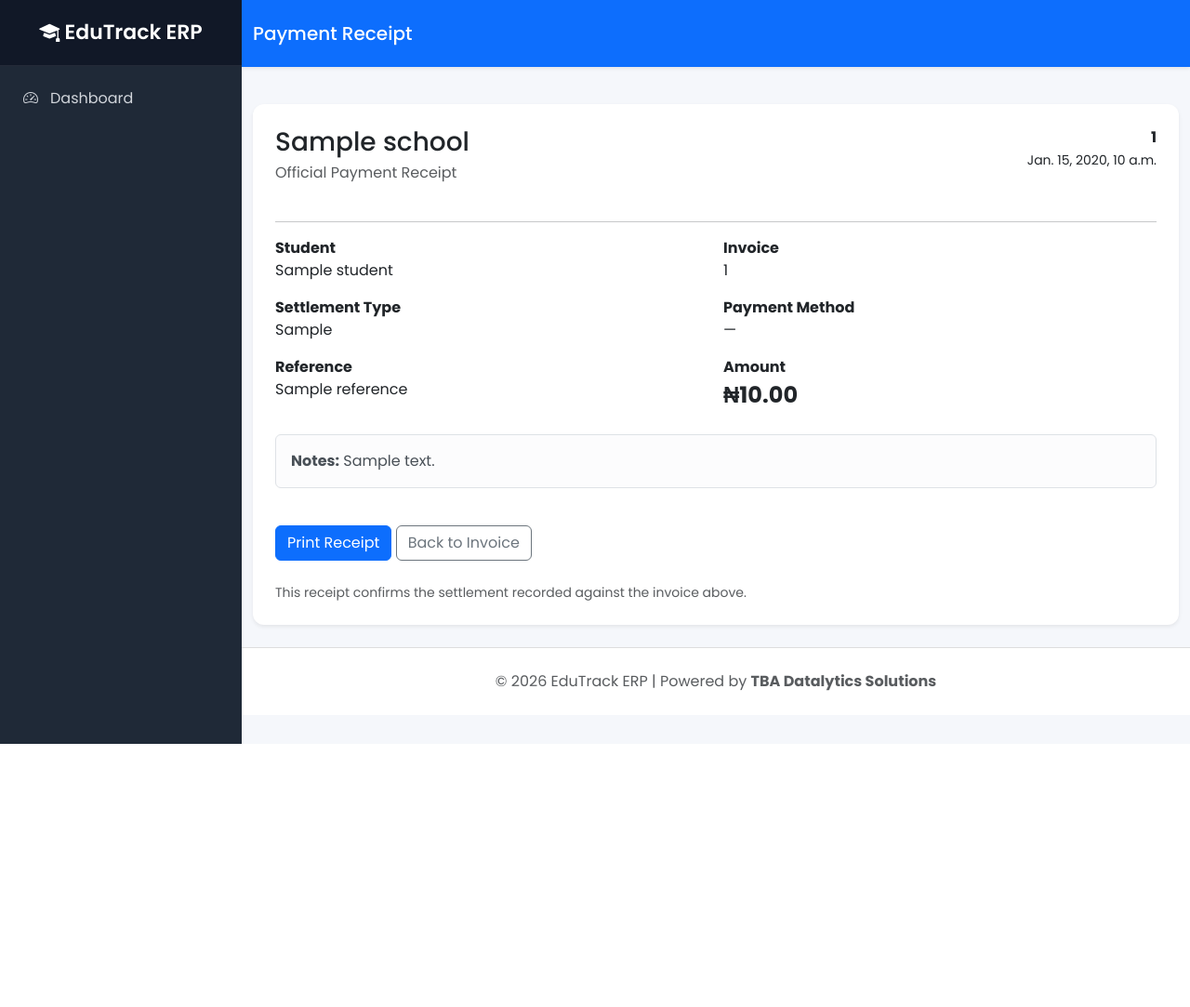
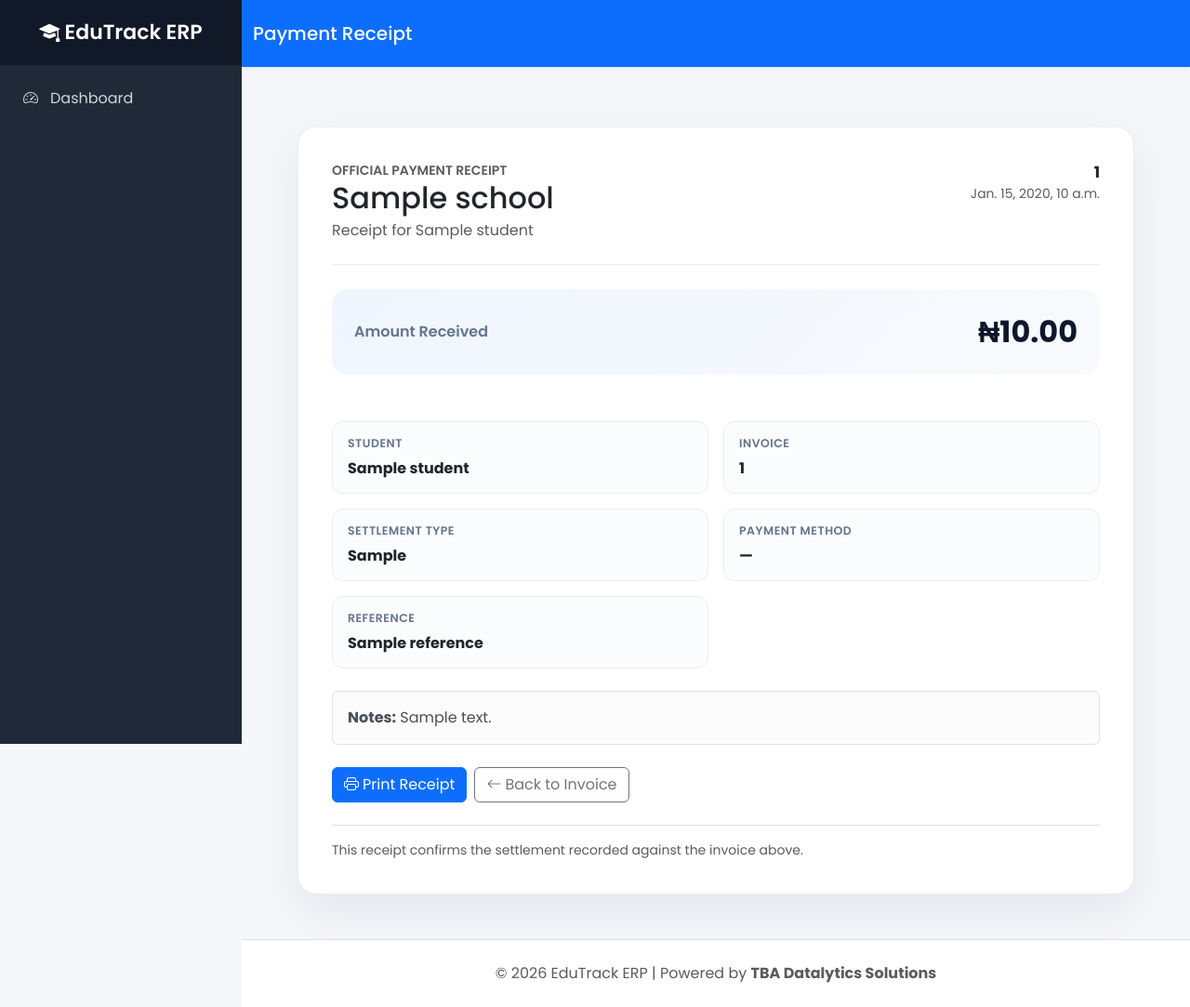
Before and after one commit to TBADatalyticsSolutions/EduTrack-ERP, a Django app: template templates/finance/payment_receipt.html in a window 1280 px wide. Shown: the whole page at 93% size. Before the commit the page ends 800 px from the top, so only its background shows below. Run offline with Django 3.2, Linux system fonts and the light colour scheme; the template is opened without the code that fills it: most values are stand-ins (such as "Sample title", 1, 10 or a date in 2020).

Commit message:
style(finance): improve printable payment receipt

```diff
--- a/templates/finance/payment_receipt.html
+++ b/templates/finance/payment_receipt.html
@@ -2,22 +2,61 @@
 {% block title %}Receipt {{ receipt_number }}{% endblock %}
 {% block page_title %}Payment Receipt{% endblock %}
 {% block content %}
-<div class="card shadow-sm border-0 p-4" id="receipt">
-  <div class="d-flex justify-content-between align-items-start mb-4">
-    <div><h3 class="mb-1">{{ school.name|default:school }}</h3><div class="text-muted">Official Payment Receipt</div></div>
-    <div class="text-end"><div class="fw-bold">{{ receipt_number }}</div><small>{{ payment.payment_date }}</small></div>
+<div class="container-fluid py-4">
+  <div class="receipt-shell mx-auto">
+    <div class="receipt-head">
+      <div>
+        <div class="small text-uppercase text-muted fw-semibold">Official Payment Receipt</div>
+        <h2 class="mb-1">{{ school.name|default:school }}</h2>
+        <div class="text-muted">Receipt for {{ payment.invoice.student }}</div>
+      </div>
+      <div class="text-end">
+        <div class="receipt-number">{{ receipt_number }}</div>
+        <div class="small text-muted">{{ payment.payment_date }}</div>
+      </div>
+    </div>
+
+    <div class="receipt-amount">
+      <span>Amount Received</span>
+      <strong>₦{{ payment.amount|floatformat:2 }}</strong>
+    </div>
+
+    <div class="row g-3 py-4">
+      <div class="col-md-6"><div class="receipt-field"><span>Student</span><strong>{{ payment.invoice.student }}</strong></div></div>
+      <div class="col-md-6"><div class="receipt-field"><span>Invoice</span><strong>{{ payment.invoice.invoice_number }}</strong></div></div>
+      <div class="col-md-6"><div class="receipt-field"><span>Settlement Type</span><strong>{{ payment.get_settlement_type_display }}</strong></div></div>
+      <div class="col-md-6"><div class="receipt-field"><span>Payment Method</span><strong>{{ payment.get_payment_method_display|default:"—" }}</strong></div></div>
+      <div class="col-md-6"><div class="receipt-field"><span>Reference</span><strong>{{ payment.reference|default:"—" }}</strong></div></div>
+    </div>
+
+    {% if payment.notes %}
+      <div class="alert alert-light border mb-4"><strong>Notes:</strong> {{ payment.notes }}</div>
+    {% endif %}
+
+    <div class="d-flex flex-wrap gap-2 d-print-none">
+      <button class="btn btn-primary" onclick="window.print()"><i class="bi bi-printer me-1"></i>Print Receipt</button>
+      {% if portal_view %}
+        <a class="btn btn-outline-secondary" href="{% url 'portal-dashboard' %}"><i class="bi bi-arrow-left me-1"></i>Back to Portal</a>
+      {% else %}
+        <a class="btn btn-outline-secondary" href="{% url 'finance:invoice-detail' payment.invoice.pk %}"><i class="bi bi-arrow-left me-1"></i>Back to Invoice</a>
+      {% endif %}
+    </div>
+
+    <div class="text-muted small mt-4 pt-3 border-top">
+      This receipt confirms the settlement recorded against the invoice above.
+    </div>
   </div>
-  <hr>
-  <div class="row g-3 mb-4">
-    <div class="col-md-6"><strong>Student</strong><div>{{ payment.invoice.student }}</div></div>
-    <div class="col-md-6"><strong>Invoice</strong><div>{{ payment.invoice.invoice_number }}</div></div>
-    <div class="col-md-6"><strong>Settlement Type</strong><div>{{ payment.get_settlement_type_display }}</div></div>
-    <div class="col-md-6"><strong>Payment Method</strong><div>{{ payment.get_payment_method_display|default:"—" }}</div></div>
-    <div class="col-md-6"><strong>Reference</strong><div>{{ payment.reference|default:"—" }}</div></div>
-    <div class="col-md-6"><strong>Amount</strong><div class="fs-4 fw-bold">₦{{ payment.amount|floatformat:2 }}</div></div>
-  </div>
-  {% if payment.notes %}<div class="alert alert-light border"><strong>Notes:</strong> {{ payment.notes }}</div>{% endif %}
-  <div class="mt-4 d-print-none"><button class="btn btn-primary" onclick="window.print()">Print Receipt</button> <a class="btn btn-outline-secondary" href="{% url 'finance:invoice-detail' payment.invoice.pk %}">Back to Invoice</a></div>
-  <div class="text-muted small mt-4">This receipt confirms the settlement recorded against the invoice above.</div>
 </div>
 {% endblock %}
+
+{% block extra_css %}
+<style>
+.receipt-shell{max-width:900px;background:#fff;border-radius:20px;padding:36px;box-shadow:0 18px 50px rgba(15,23,42,.08);border:1px solid #e8edf4}
+.receipt-head{display:flex;justify-content:space-between;gap:24px;align-items:flex-start;padding-bottom:24px;border-bottom:1px solid #e8edf4}
+.receipt-number{font-weight:700;font-size:1.05rem}
+.receipt-amount{margin:26px 0;padding:22px 24px;border-radius:16px;background:linear-gradient(135deg,#eff6ff,#f8fafc);display:flex;justify-content:space-between;align-items:center;gap:16px}
+.receipt-amount span{color:#64748b;font-weight:600}.receipt-amount strong{font-size:2rem;color:#0f172a}
+.receipt-field{padding:14px 16px;border:1px solid #e8edf4;border-radius:12px;background:#fbfcfe}.receipt-field span{display:block;color:#64748b;font-size:.78rem;text-transform:uppercase;font-weight:600;letter-spacing:.04em;margin-bottom:5px}
+@media print{body{background:#fff!important}.receipt-shell{box-shadow:none;border:0;padding:0;max-width:none}.d-print-none{display:none!important}}
+</style>
+{% endblock %}
```
